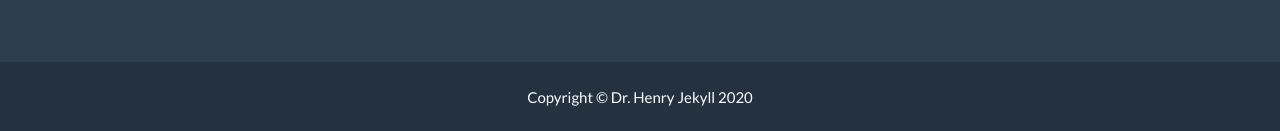
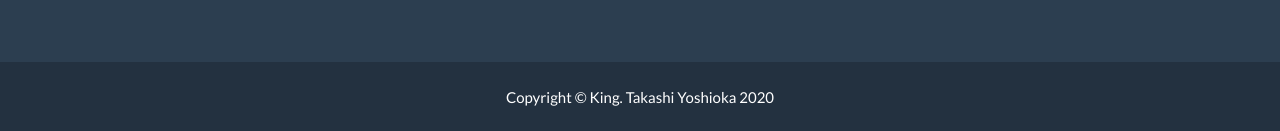
Before and after one commit to takagotch/o2368, a Jekyll site: the page built from _posts/2014-07-18-project-1.markdown, in a window 1280 px wide and 900 px high, scrolled down 2485 px. Shown: the part 766-897 px from the top of the window. Built offline with Jekyll 4.4.1, drawn with Linux system fonts in a browser that asks for light colours; part of the change alters nothing that is shown.

Commit message:
Update _config.yml

```diff
--- a/_config.yml
+++ b/_config.yml
@@ -5,7 +5,7 @@ url: https://takagotch.github.io/page27
 description: "Write an awesome description for your new site here. You can edit this line in _config.yml. It will appear in your document head meta (for Google search results) and in your feed.xml site description."
 keywords: "your keywords, separated by commas"
 skills: "Web Developer - Graphic Artist - User Experience Designer"
-meta_author: LastName FirstName
+meta_author: Takashi Yoshioka
 
 # Google webmaster tools
 google_verify:
@@ -32,7 +32,7 @@ color:
 
 # Footer settings
 footer:
-  copyright: Dr. Henry Jekyll
+  copyright: King. Takashi Yoshioka
   location: Location
   social: Around the Web
   credits: Credits
@@ -40,15 +40,15 @@ footer:
 # Social networks usernames (many more available: google-plus, flickr, dribbble, pinterest, instagram, tumblr, linkedin, etc.)
 social:
   - title: twitter
-    url: http://twitter.com/jekyllrb
+    url: http://twitter.com/takagotch
   - title: facebook
-    url:
+    url: http://facebook.com/takagotch
   - title: stack-overflow
-    url: http://stackoverflow.com/questions/tagged/jekyll
+    url: http://stackoverflow.com/questions/tagged/takagotch
   - title: bitbucket
-    url: http://bitbucket.org/jekyll
+    url: http://bitbucket.org/takagotch
   - title: github
-    url: http://github.com/jekyll
+    url: http://github.com/takagotch
 
 # Postal address (add as many lines as necessary)
 address:
```
